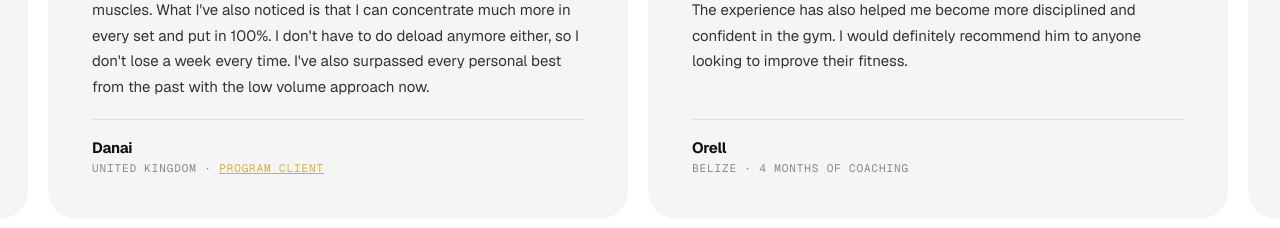
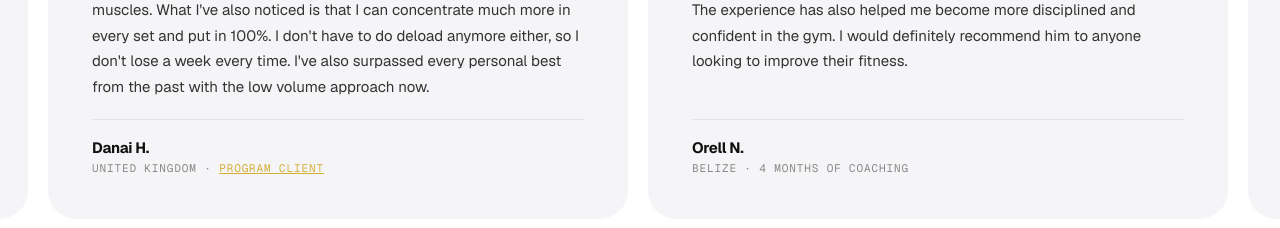
Before and after one commit to keenanbernard/heavy-duty-coaching, a React (Vite) app: page / in a window 1280 px wide. Shown: the part 6340-6568 px from the top of the page. Built offline with nearby package versions, Linux system fonts and the light colour scheme.

Commit message:
added initials

```diff
--- a/src/App.jsx
+++ b/src/App.jsx
@@ -147,17 +147,20 @@ const coachingIncludes = [
 const testimonials = [
   {
     name: 'Danai',
+    initials: 'DH',
     meta: 'United Kingdom',
     metaLink: { label: 'Program client', programIdx: 1 },
     body: "Before the change, I was doing 14-20 sets per muscle group. My training plan was that I trained for four weeks and did a deload week. In the last week I then trained the 14-20 sets close to muscle failure. My progression was very slow... Now I've split my sets to 6-8 sets per muscle group and train close to muscle failure. That was the best decision, I can improve in every session and feel fresh when I train the muscles. What I've also noticed is that I can concentrate much more in every set and put in 100%. I don't have to do deload anymore either, so I don't lose a week every time. I've also surpassed every personal best from the past with the low volume approach now.",
   },
   {
     name: 'Orell',
+    initials: 'ON',
     meta: 'Belize · 4 months of coaching',
     body: "I trained with Keenan for a little over 4 months and it was a great experience. His training style is challenging but enjoyable, and he pushes you to go beyond what you think you're capable of. I appreciated his patience, guidance, and attention to proper form throughout each session. After four weeks of consistent training, I noticed improvements in my strength, endurance, and overall fitness. The experience has also helped me become more disciplined and confident in the gym. I would definitely recommend him to anyone looking to improve their fitness.",
   },
   {
     name: 'Sharla',
+    initials: 'SC',
     meta: 'Belize · 3 months of coaching',
     body: "I had a great experience throughout my three months of gym training. The program included a balanced mix of upper- and lower-body workouts that helped improve my strength, endurance, and overall fitness. The trainer was supportive, knowledgeable, and consistently pushed me beyond my comfort zone to achieve the best results. The workouts were challenging but rewarding, and I noticed improvements in my strength, performance, and confidence. Overall, it was a great experience, and I highly recommend the training program to anyone looking to improve their fitness and achieve their goals.",
   },
@@ -607,7 +610,7 @@ export default function App() {
                   <div style={{ fontSize: 32, fontWeight: 800, color: ACCENT, lineHeight: 1, letterSpacing: '-0.04em' }}>"</div>
                   <p style={{ margin: 0, fontSize: 15, lineHeight: 1.7, color: '#333', flex: 1 }}>{t.body}</p>
                   <div style={{ borderTop: '1px solid #e3e3e3', paddingTop: 18, display: 'flex', flexDirection: 'column', gap: 4 }}>
-                    <div style={{ fontSize: 15, fontWeight: 700, letterSpacing: '-0.02em' }}>{t.name}</div>
+                    <div style={{ fontSize: 15, fontWeight: 700, letterSpacing: '-0.02em' }}>{t.name} {t.initials[1]}.</div>
                     <div style={{ fontFamily: MONO, fontSize: 11, color: '#888', letterSpacing: '0.08em', textTransform: 'uppercase' }}>
                       {t.meta}{t.metaLink && <> · <button onClick={() => goBuy(programs[t.metaLink.programIdx])} style={{ background: 'none', border: 0, padding: 0, fontFamily: MONO, fontSize: 11, letterSpacing: '0.08em', textTransform: 'uppercase', color: ACCENT, cursor: 'pointer', textDecoration: 'underline', textDecorationColor: ACCENT }}>{t.metaLink.label}</button></>}
                     </div>
```
